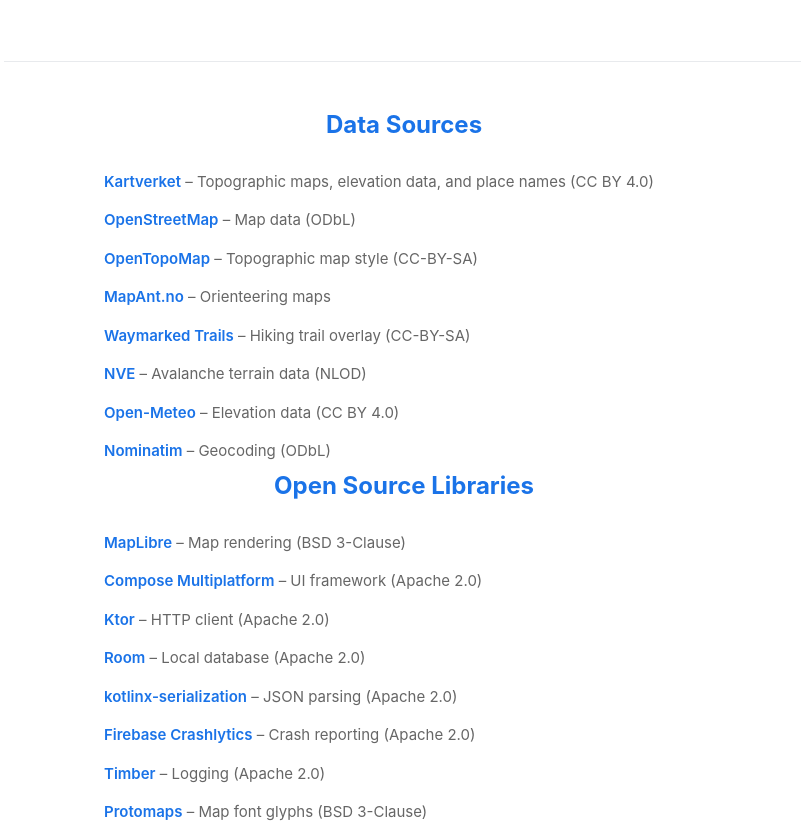
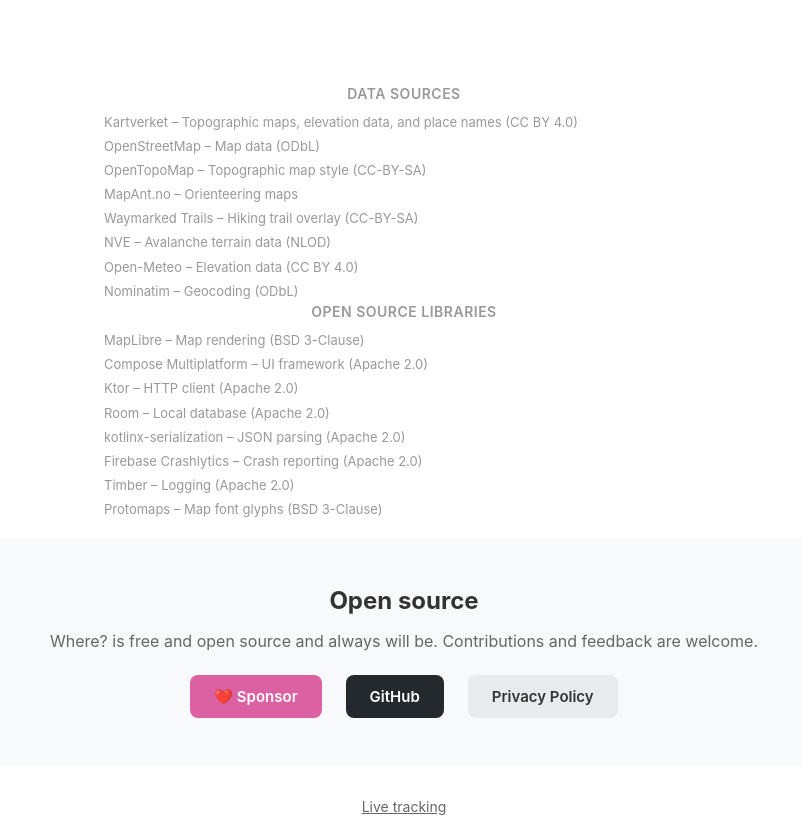
Before and after one commit to henrik242/where, a website: page web/src/public/about.html in a window 1280 px wide. Shown: the part 993-1828 px from the top of the page, without its empty margins (236-1037 px from the left). Drawn offline with Linux system fonts and the light colour scheme.

Commit message:
Tone down Data Sources and Open Source Libraries sections on about page

```diff
--- a/web/src/public/about.html
+++ b/web/src/public/about.html
@@ -137,15 +137,16 @@
         .data-sources {
             max-width: 800px;
             margin: 0 auto;
-            padding: 48px 24px;
-            border-top: 1px solid #e8eaed;
+            padding: 24px 24px 16px;
         }
-        .data-sources h2 {
-            font-size: 24px;
-            font-weight: 700;
+        .data-sources h3 {
+            font-size: 14px;
+            font-weight: 600;
             text-align: center;
-            margin-bottom: 24px;
-            color: #1a73e8;
+            margin-bottom: 8px;
+            color: #999;
+            text-transform: uppercase;
+            letter-spacing: 0.5px;
         }
         .data-sources ul {
             list-style: none;
@@ -153,17 +154,16 @@
             margin: 0 auto;
         }
         .data-sources li {
-            padding: 8px 0;
-            font-size: 15px;
-            color: #666;
-            line-height: 1.5;
+            padding: 3px 0;
+            font-size: 13px;
+            color: #999;
+            line-height: 1.4;
         }
         .data-sources a {
-            color: #1a73e8;
+            color: #999;
             text-decoration: none;
-            font-weight: 600;
         }
-        .data-sources a:hover { text-decoration: underline; }
+        .data-sources a:hover { text-decoration: underline; color: #666; }
         footer a { color: #666; }
         @media (max-width: 480px) {
             .hero { padding: 48px 16px 40px; }
@@ -225,7 +225,7 @@
     </div>
 
     <div class="data-sources">
-        <h2>Data Sources</h2>
+        <h3>Data Sources</h3>
         <ul>
             <li><a href="https://www.kartverket.no">Kartverket</a> &ndash; Topographic maps, elevation data, and place names (CC BY 4.0)</li>
             <li><a href="https://www.openstreetmap.org/copyright">OpenStreetMap</a> &ndash; Map data (ODbL)</li>
@@ -237,7 +237,7 @@
             <li><a href="https://nominatim.openstreetmap.org">Nominatim</a> &ndash; Geocoding (ODbL)</li>
         </ul>
 
-        <h2>Open Source Libraries</h2>
+        <h3>Open Source Libraries</h3>
         <ul>
             <li><a href="https://maplibre.org">MapLibre</a> &ndash; Map rendering (BSD 3-Clause)</li>
             <li><a href="https://www.jetbrains.com/compose-multiplatform/">Compose Multiplatform</a> &ndash; UI framework (Apache 2.0)</li>
```
